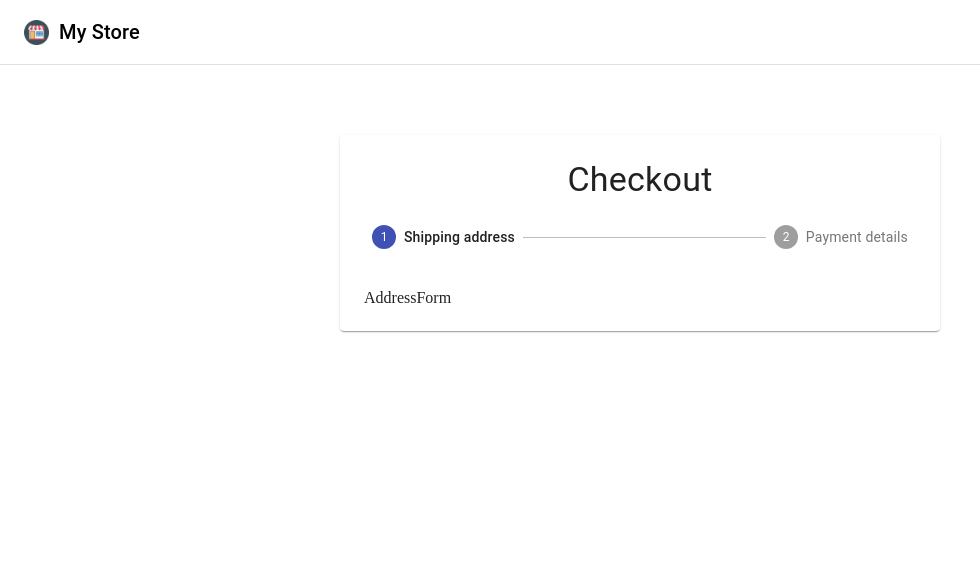
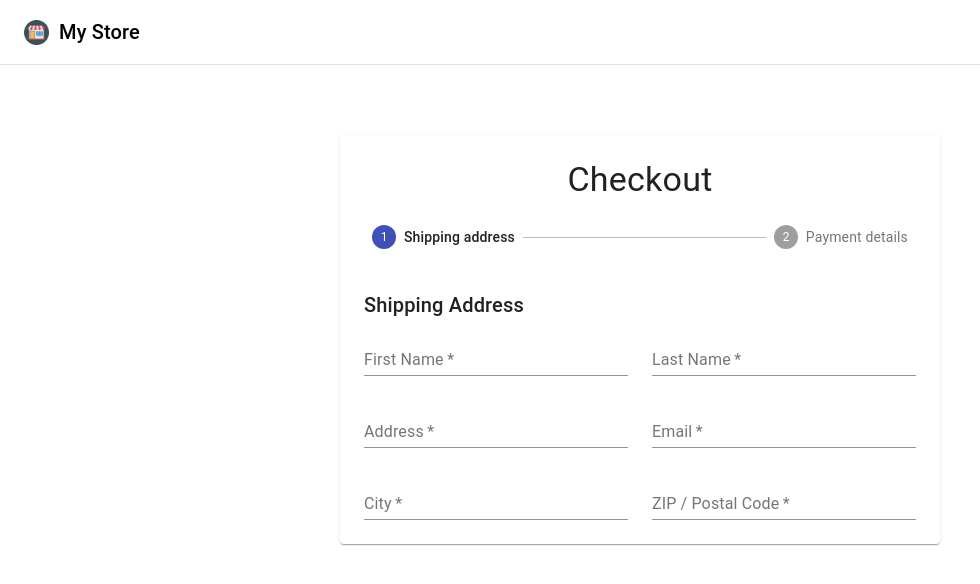
Before and after one commit to chesterdany/e-commerce-, a React (Create React App) app: page /checkout in a window 1280 px wide. Shown: the top 584 px of the page, without its empty margins (0-980 px from the left). Built offline with nearby package versions, Linux system fonts and the light colour scheme; no server answers.

Commit message:
basic shipping address form

```diff
--- a/src/components/CheckoutForm/AddressForm.jsx
+++ b/src/components/CheckoutForm/AddressForm.jsx
@@ -1,7 +1,54 @@
 import React from "react";
+import {
+	InputLabel,
+	Select,
+	MenuItem,
+	Button,
+	Grid,
+	Typography,
+} from "@material-ui/core";
+import { useForm, FormProvider } from "react-hook-form";
+
+import CustomTextField from "./CustomTextField";
 
 const AddressForm = () => {
-  return <div>AddressForm</div>;
+	const methods = useForm();
+
+	return (
+		<>
+			<Typography variant="h6" gutterBottom>
+				Shipping Address
+			</Typography>
+			<FormProvider {...methods}>
+				<form onSubmit="">
+					<Grid container spacing={3}>
+						<CustomTextField
+							required
+							name="FirstName"
+							label="First Name"
+						/>
+						<CustomTextField
+							required
+							name="LastName"
+							label="Last Name"
+						/>
+						<CustomTextField
+							required
+							name="address1"
+							label="Address"
+						/>
+						<CustomTextField required name="email" label="Email" />
+						<CustomTextField required name="city" label="City" />
+						<CustomTextField
+							required
+							name="Zip"
+							label="ZIP / Postal Code"
+						/>
+					</Grid>
+				</form>
+			</FormProvider>
+		</>
+	);
 };
 
 export default AddressForm;
--- a/src/components/CheckoutForm/Checkout/Checkout.jsx
+++ b/src/components/CheckoutForm/Checkout/Checkout.jsx
@@ -33,7 +33,10 @@ const Checkout = () => {
                     <Typography variant="h4" align="center">
                         Checkout
                     </Typography>
-          <Stepper activeStep={activeStep} className={classes.stepper}>
+                    <Stepper
+                        activeStep={activeStep}
+                        className={classes.stepper}
+                    >
                         {steps.map((step) => (
                             <Step key={step}>
                                 <StepLabel>{step}</StepLabel>
--- /dev/null
+++ b/src/components/CheckoutForm/CustomTextField.jsx
@@ -0,0 +1,22 @@
+import React from "react";
+import { TextField, Grid } from "@material-ui/core";
+import { useFormContext, Controller } from "react-hook-form";
+
+const CustomTextField = ({ name, label, required }) => {
+	const { control } = useFormContext();
+
+	return (
+		<Grid item sx={12} sm={6}>
+			<Controller
+				as={TextField}
+				control={control}
+				fullWidth
+				name={name}
+				label={label}
+				required={required}
+			/>
+		</Grid>
+	);
+};
+
+export default CustomTextField;
```
Lines whose indentation alone changed are shown as unchanged.
